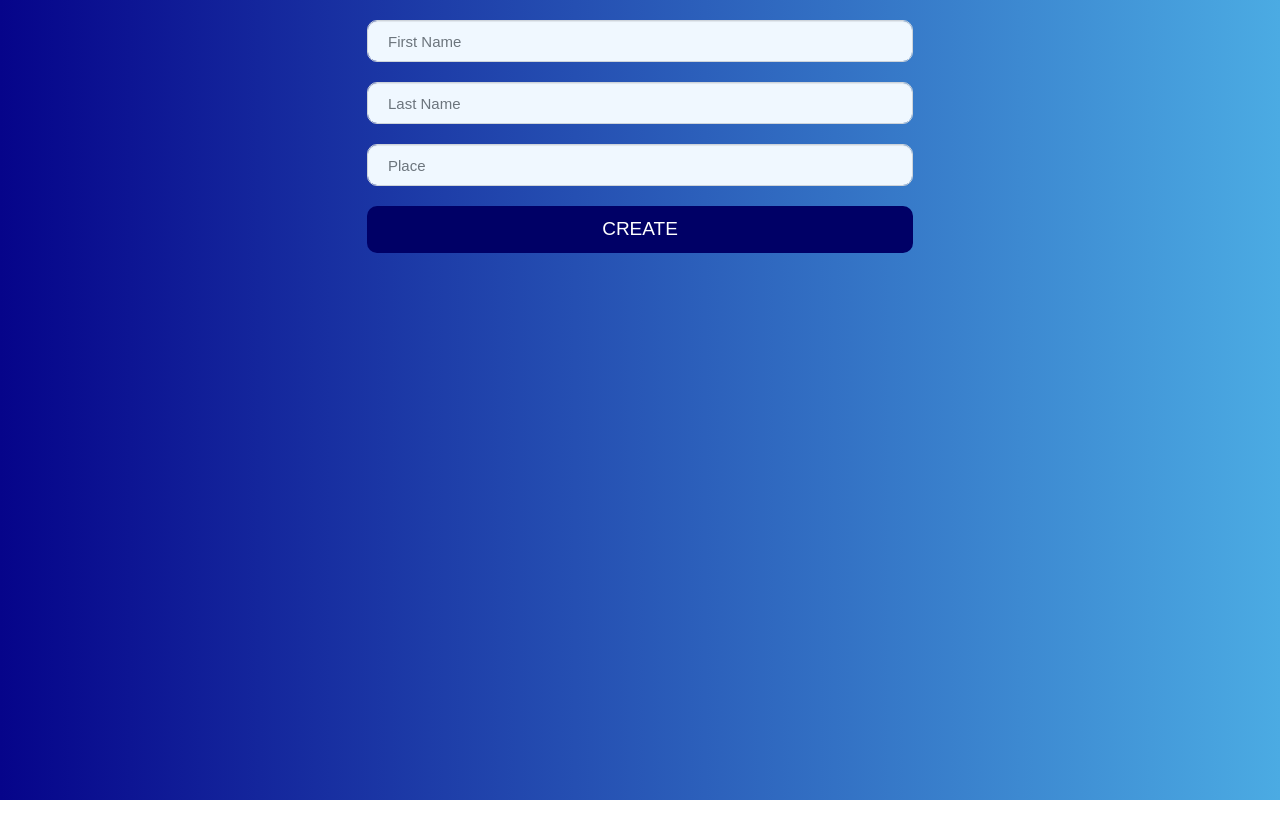
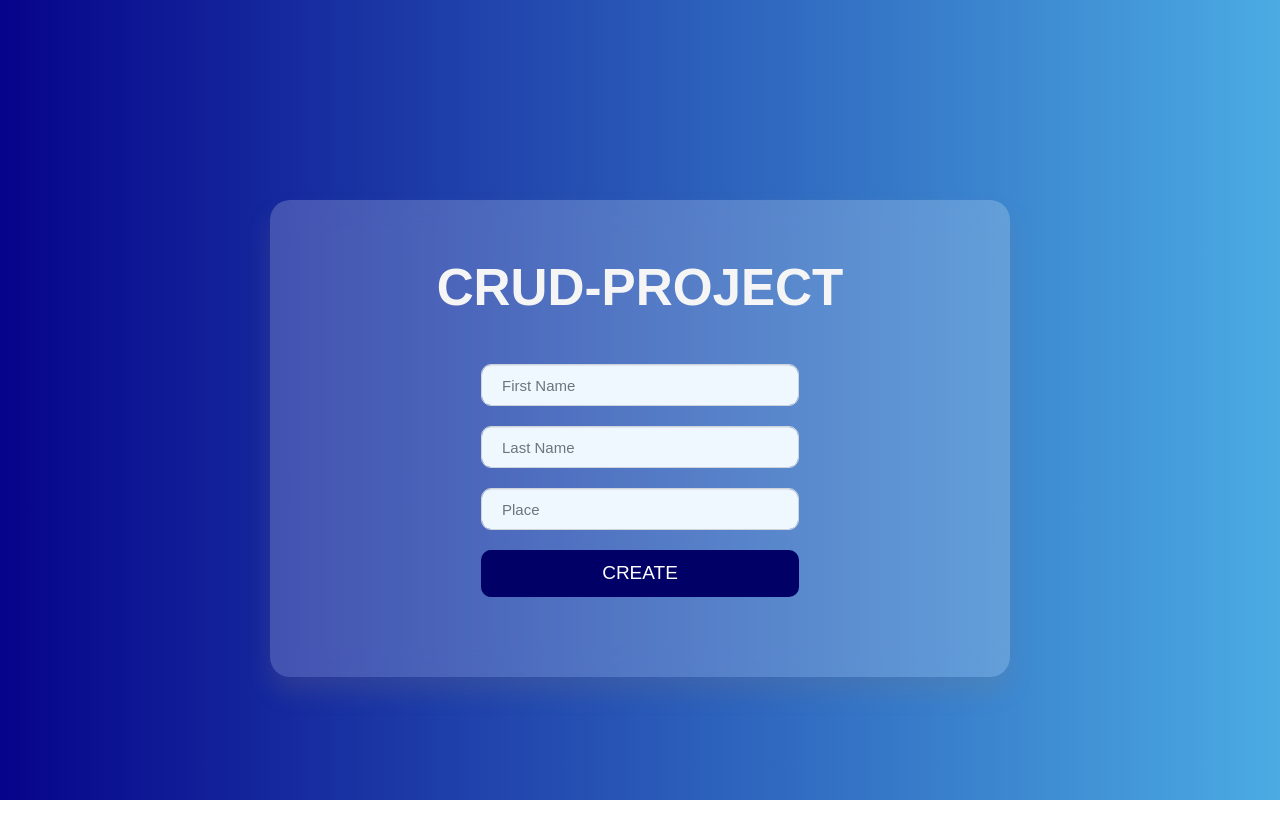
Before and after one commit to iamrkaran/CRUD-Project, a React (Vite) app in the folder clients/: page / in a window 1280 px wide. Shown: the top 838 px of the page. Before the commit the page ends 800 px from the top, so only its background shows below. Built offline with nearby package versions, Linux system fonts and the light colour scheme; no server answers.

Commit message:
added new styling

```diff
--- a/clients/src/App.jsx
+++ b/clients/src/App.jsx
@@ -1,21 +1,21 @@
-import { useState } from 'react'
-import reactLogo from './assets/react.svg'
+import { useState } from "react";
+import reactLogo from "./assets/react.svg";
 
-import Button from 'react-bootstrap/Button';
-import Inputstudent from './components/inputstudent';
-import Liststudent from './components/liststudent';
-
+import Button from "react-bootstrap/Button";
+import Inputstudent from "./components/inputstudent";
+import Liststudent from "./components/liststudent";
 
 function App() {
-
   return (
-    <>
-      <Inputstudent/>
-      <Liststudent/>
+    <div className="container">
+      <div className="wrapper">
+        <Inputstudent />
+        <Liststudent />
+      </div>
       {/* <Button variant="primary">Primary</Button>{' '}
       <ModalFrom /> */}
-    </>
-  )
+    </div>
+  );
 }
 
-export default App
+export default App;
--- a/clients/src/components/inputstudent.jsx
+++ b/clients/src/components/inputstudent.jsx
@@ -1,63 +1,71 @@
-import React from 'react'
-import axios from 'axios'
+import React from "react";
+import axios from "axios";
 import "bootstrap/dist/css/bootstrap.css";
-import './style.css'
+import "./style.css";
 
 class Inputstudent extends React.Component {
   state = {
-        firstname: '',
-        lastname: '',
-        place: ''
-    }
+    firstname: "",
+    lastname: "",
+    place: "",
+  };
   handleChange = (e) => {
     // console.log(e.target.name);
     // console.log(e.target.value);
-        this.setState({ [e.target.name]: e.target.value })
+    this.setState({ [e.target.name]: e.target.value });
+  };
+  handleSubmit = () => {
+    if (
+      (this.state.firstname != "" && this.state.lastname != "",
+      this.state.place != "")
+    ) {
+      axios
+        .post("https://real-dove-lab-coat.cyclic.app/students", this.state)
+        .then((res) => {
+          console.log("successfully posted");
+          this.setState({ firstname: "", lastname: "", place: "" });
+        });
+      window.location = "/";
     }
-    handleSubmit = () => {
-        if (this.state.firstname != '' && this.state.lastname != '', this.state.place != '') {
-            axios.post('https://real-dove-lab-coat.cyclic.app/students', this.state)
-                .then(res => {
-                    console.log('successfully posted');
-                    this.setState({ firstname: '', lastname: '', place: '' });
-                });
-            window.location = '/';
-
-        }
-    }
+  };
   render() {
     return (
       <div className="row text-center">
-
+        <h1 className="heading">CRUD-PROJECT</h1>
         <div className="col-md-6">
           <form onSubmit={() => this.handleSubmit()}>
-                        <input required onChange={(e) => this.handleChange(e)}
-                            name='firstname'
+            <input
+              required
+              onChange={(e) => this.handleChange(e)}
+              name="firstname"
               value={this.state.firstname}
               placeholder="First Name"
-                            id='reg-input'
-                            className='form-control'
+              id="reg-input"
+              className="form-control"
             />
-                        <input required onChange={(e) => this.handleChange(e)}
-                            name='lastname'
+            <input
+              required
+              onChange={(e) => this.handleChange(e)}
+              name="lastname"
               value={this.state.lastname}
-                            id='reg-input'
+              id="reg-input"
               placeholder="Last Name"
               className="form-control"
             />
-                        <input required onChange={(e) => this.handleChange(e)}
-                            name='place'
+            <input
+              required
+              onChange={(e) => this.handleChange(e)}
+              name="place"
               value={this.state.place}
-                            id='reg-input' placeholder="Place"
+              id="reg-input"
+              placeholder="Place"
               className="form-control"
             />
-                        <button id='btn-reg'
-                            className="btn btn-lg btn-block">
+            <button id="btn-reg" className="btn btn-lg btn-block">
               CREATE
             </button>
           </form>
         </div>
-
       </div>
     );
   }
--- a/clients/src/components/style.css
+++ b/clients/src/components/style.css
@@ -1,3 +1,29 @@
+* {
+  padding: 0;
+  margin: 0;
+  box-sizing: border-box;
+  font-family: Cursive, sans-serif, Gugi;
+}
+
+.container {
+  padding: 100px;
+}
+
+.wrapper {
+  padding: 40px;
+  box-shadow: 0 15px 25px rgba(129, 124, 124, 0.2);
+  backdrop-filter: blur(14px);
+  background-color: rgba(255, 255, 255, 0.2);
+  border-radius: 20px;
+  padding-bottom: 80px;
+}
+
+.heading {
+  font-weight: 700;
+  color: whitesmoke;
+  padding: 20px;
+}
+
 .regalign {
   margin: 0;
   background-color: brown;
@@ -11,7 +37,6 @@
 
 #reg-input {
   font-size: 15px;
-    font-family: Cursive, sans-serif, Gugi;
   border-radius: 10px;
 
   margin-top: 20px;
@@ -39,7 +64,7 @@
 }
 
 #card {
-    border-radius:10px ;
+  border-radius: 10px;
   padding: 15px;
   background-color: whitesmoke;
   display: inline-flex;
@@ -53,13 +78,10 @@
 
 .col-md-6 {
   margin: auto;
-
 }
 @media screen and (max-width: 500px) {
   .col-md-6 {
     margin: auto;
     width: auto;
-
-
   }
 }
```
Also changed, not shown: package.json (added, +11 -0 lines), 1 other file (tests, documents, lock files or other folders). Lines whose indentation alone changed are shown as unchanged.
